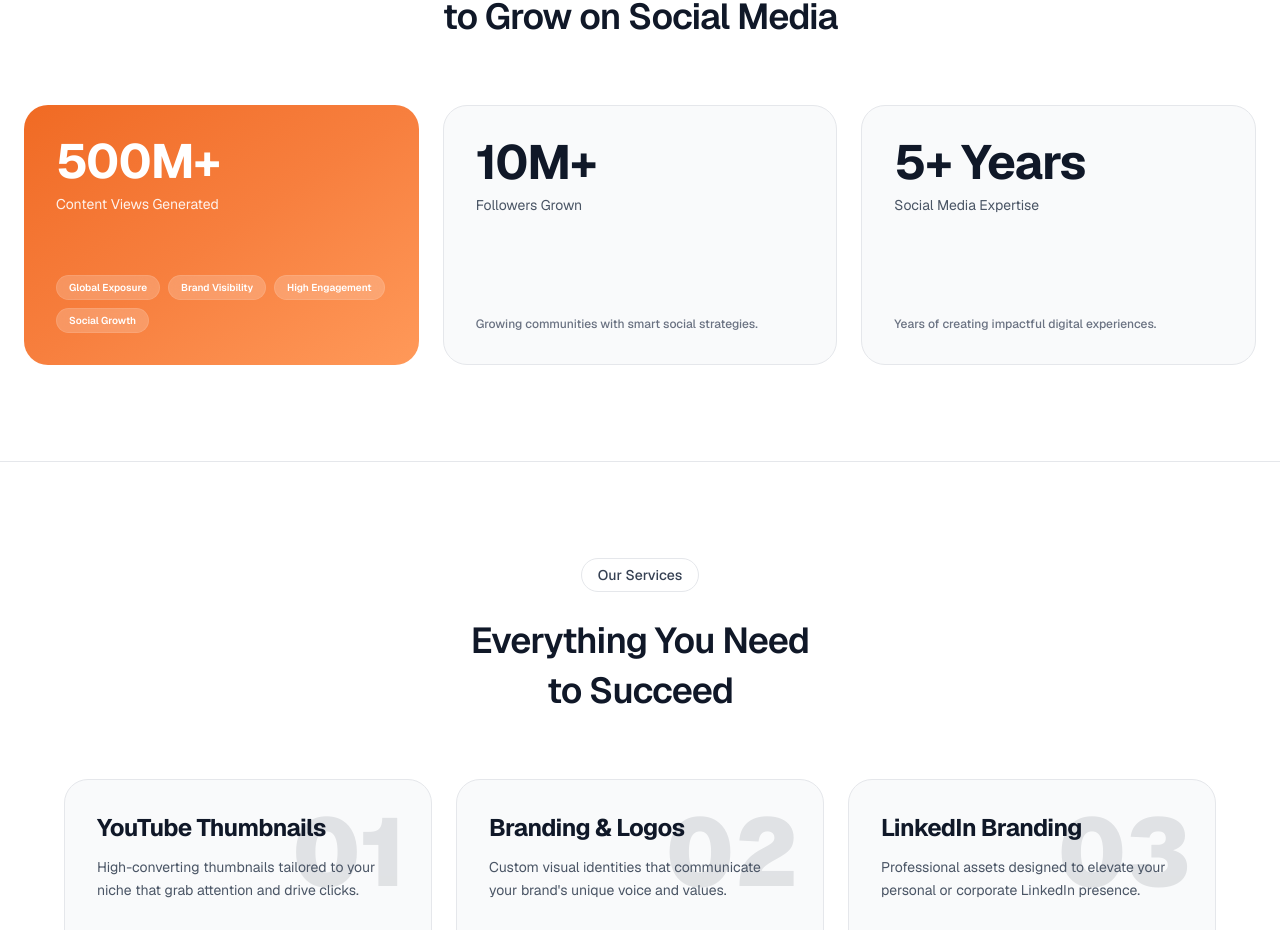
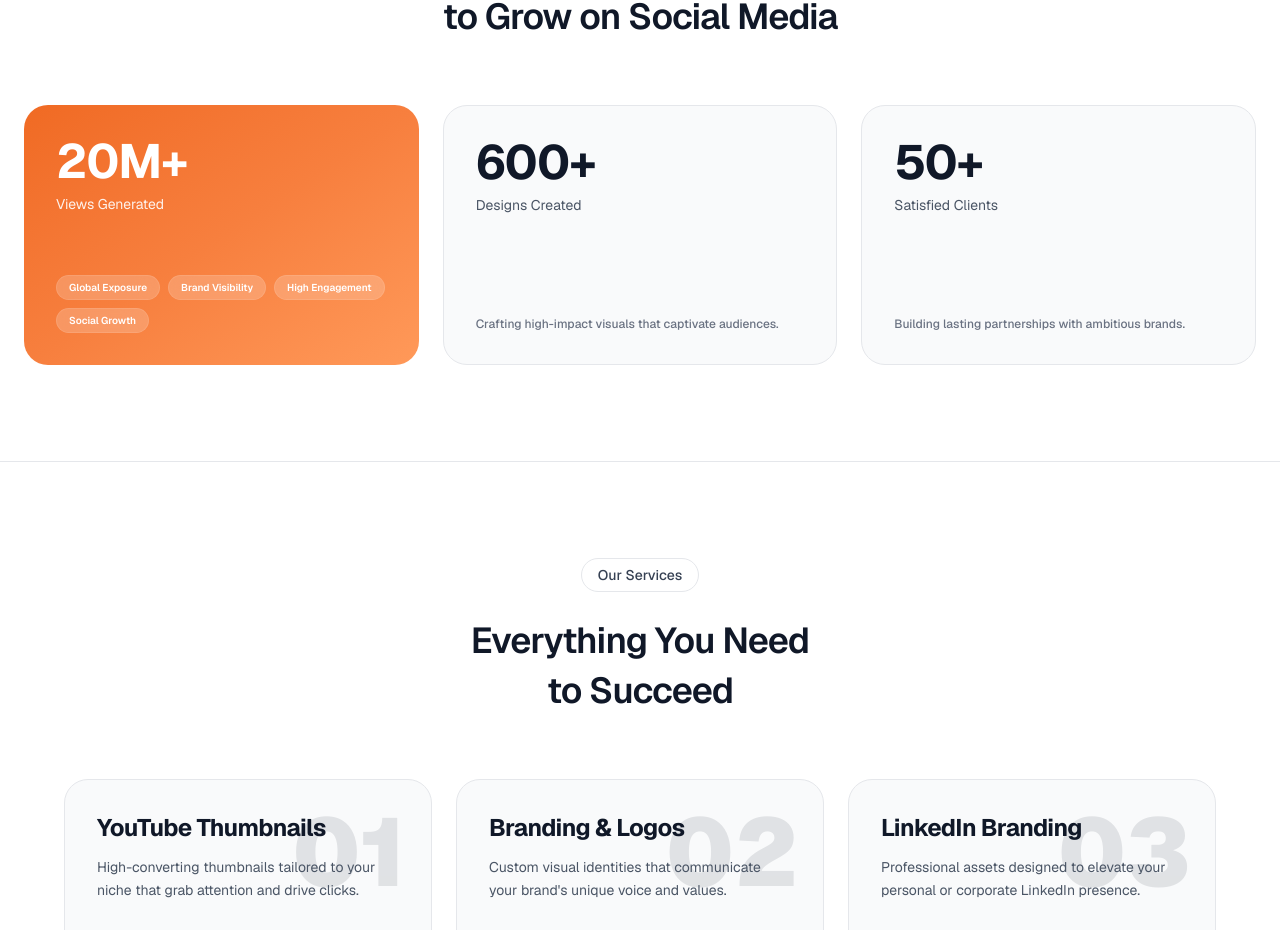
Before and after one commit to theashwinyadav-ux/auraplus, a Next.js app: page / in a window 1280 px wide. Shown: the part 1157-2087 px from the top of the page. Built offline with nearby package versions, Linux system fonts and the light colour scheme.

Commit message:
Update About Us stats to 20M+ views, 600+ designs, 50+ clients

```diff
--- a/src/components/sections/AboutUs.tsx
+++ b/src/components/sections/AboutUs.tsx
@@ -69,9 +69,9 @@ export default function AboutUs() {
             <div className="z-10 flex-1 flex flex-col justify-between">
               <div>
                 <h3 className="text-5xl font-bold text-white mb-2 tracking-tight">
-                  <Counter to={500} suffix="M+" duration={2.2} />
+                  <Counter to={20} suffix="M+" duration={2} />
                 </h3>
-                <p className="text-white/90 text-sm leading-relaxed">Content Views Generated</p>
+                <p className="text-white/90 text-sm leading-relaxed">Views Generated</p>
               </div>
 
               <div className="flex flex-wrap gap-2 z-10 mt-8">
@@ -94,11 +94,11 @@ export default function AboutUs() {
             <div className="z-10 flex-1 flex flex-col justify-between">
               <div>
                 <h3 className="text-5xl font-bold text-gray-900 mb-2 tracking-tight">
-                  <Counter to={10} suffix="M+" duration={1.8} />
+                  <Counter to={600} suffix="+" duration={2.2} />
                 </h3>
-                <p className="text-gray-600 text-sm leading-relaxed">Followers Grown</p>
+                <p className="text-gray-600 text-sm leading-relaxed">Designs Created</p>
               </div>
-              <p className="text-xs text-gray-500 mt-8 font-medium">Growing communities with smart social strategies.</p>
+              <p className="text-xs text-gray-500 mt-8 font-medium">Crafting high-impact visuals that captivate audiences.</p>
             </div>
           </motion.div>
 
@@ -112,11 +112,11 @@ export default function AboutUs() {
             <div className="z-10 flex-1 flex flex-col justify-between">
               <div>
                 <h3 className="text-5xl font-bold text-gray-900 mb-2 tracking-tight">
-                  <Counter to={5} suffix="+" duration={1.5} /> Years
+                  <Counter to={50} suffix="+" duration={2} />
                 </h3>
-                <p className="text-gray-600 text-sm leading-relaxed">Social Media Expertise</p>
+                <p className="text-gray-600 text-sm leading-relaxed">Satisfied Clients</p>
               </div>
-              <p className="text-xs text-gray-500 mt-8 font-medium">Years of creating impactful digital experiences.</p>
+              <p className="text-xs text-gray-500 mt-8 font-medium">Building lasting partnerships with ambitious brands.</p>
             </div>
           </motion.div>
 
```
